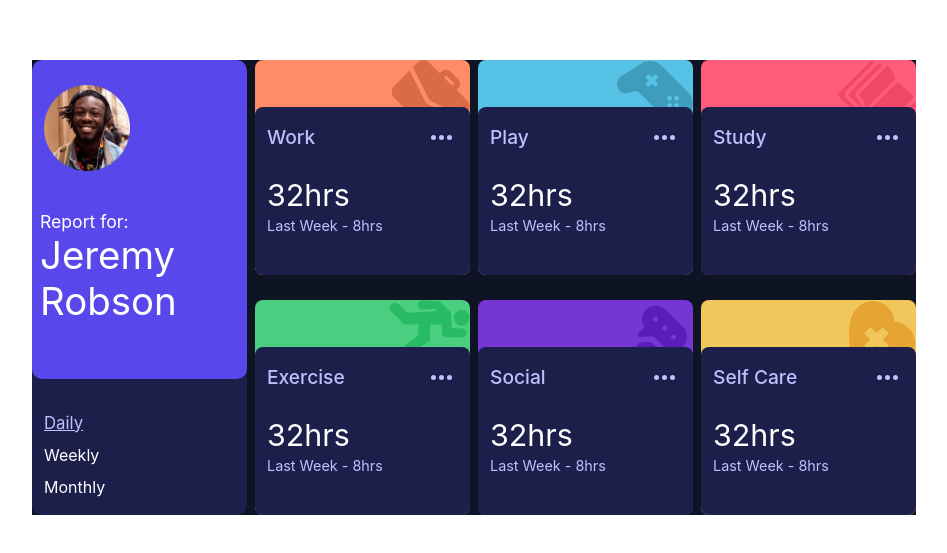
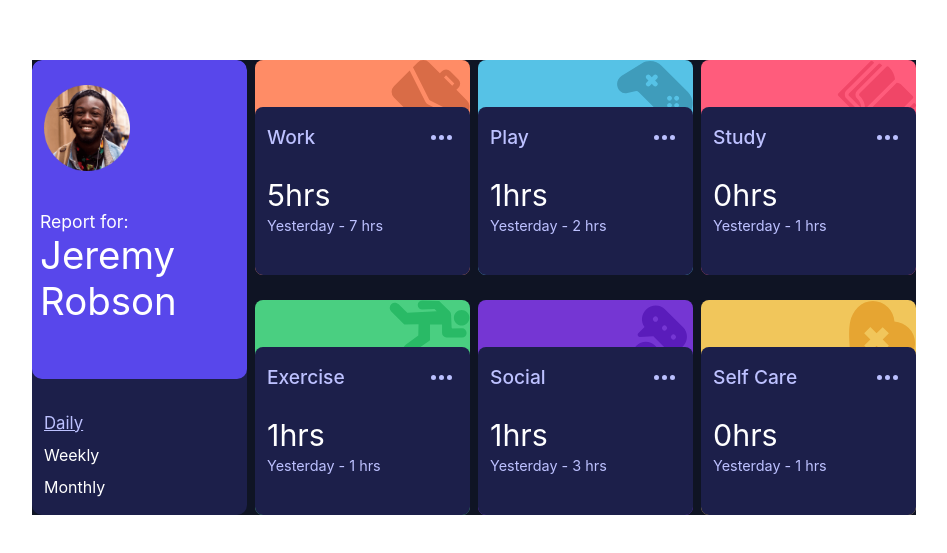
Before and after one commit to W4GFO/TimeTracking, a React (Create React App) app in the folder time-tracker/: page / in a window 1280 px wide. Shown: the part 113-666 px from the top of the page, without its empty margins (166-1113 px from the left). Built offline with nearby package versions, Linux system fonts and the light colour scheme.

Commit message:
All the components are working with the current local data set and are interactive.

```diff
--- a/time-tracker/src/Components/Cards/CardFrame.tsx
+++ b/time-tracker/src/Components/Cards/CardFrame.tsx
@@ -9,17 +9,30 @@ import EXEC_ICON from '../../Images/icon-exercise.svg'
 import CARE_ICON from '../../Images/icon-self-care.svg'
 import ELLIPSIS_ICON from '../../Images/icon-ellipsis.svg'
 
-import {ScheduleCategory, timeframeEnumToString, timeframeSelectionContext} from '../../Utils/defs'
+import {ScheduleCategory, TIMEFRAME, EventOccurance, timeframeSelectionContext} from '../../Utils/defs'
 
 type CardProps = {
 	className:string
 	schedule:ScheduleCategory
 }
 
+
 export const CardFrame = ({className, schedule}: CardProps) => {
-	const tfSelection= useContext(timeframeSelectionContext)
+	const tfSelCtx:TIMEFRAME | undefined = useContext<TIMEFRAME | undefined>(timeframeSelectionContext)
+	const timeframeSelection:TIMEFRAME = (tfSelCtx !== undefined) ? tfSelCtx : TIMEFRAME.DAILY
 
 	const containerClassName:string = className + ' card-frame-container'
+
+	const prevTimeframeTitle = ():string => {
+		switch(timeframeSelection) {
+			case TIMEFRAME.DAILY:
+				return "Yesterday";
+			case TIMEFRAME.WEEKLY:
+				return "Last Week"
+			case TIMEFRAME.MONTHLY:
+				return "Last Month"
+		}
+	}
 
 	const getImage = ():string => {
 		switch(schedule.title) {
@@ -42,6 +55,19 @@ export const CardFrame = ({className, schedule}: CardProps) => {
 		return PLAY_ICON
 	}
 
+	const getEvent = ():EventOccurance => {
+		switch(timeframeSelection) {
+			case TIMEFRAME.DAILY:
+				return schedule.Events[0]
+			case TIMEFRAME.WEEKLY:
+				return schedule.Events[1]
+			case TIMEFRAME.MONTHLY:
+				return schedule.Events[2]
+		}
+	}
+
+	const currentEventInfo:EventOccurance = getEvent()
+
 	return (
 		<section className={containerClassName}>
 			<img src={getImage()} />
@@ -52,8 +78,8 @@ export const CardFrame = ({className, schedule}: CardProps) => {
 				</div>
 
 				<div className='cardinfo-frame-data-content-frame'>
-					<span className='cardinfo-frame-data-content-hours-worked'>32hrs</span>
-					<span className='cardinfo-frame-data-content-hours-last-week'>Last Week - 8hrs</span>
+					<span className='cardinfo-frame-data-content-hours-worked'>{currentEventInfo.current}hrs</span>
+					<span className='cardinfo-frame-data-content-hours-last-week'>{prevTimeframeTitle()} - {currentEventInfo.previous} hrs</span>
 				</div>
 			</div>
 		</section>
--- a/time-tracker/src/Utils/defs.ts
+++ b/time-tracker/src/Utils/defs.ts
@@ -96,6 +96,9 @@ export const parseData = ():Schedule => {
 			monthlyEvent.current = elmt.timeframes.monthly.current
 			monthlyEvent.previous = elmt.timeframes.monthly.previous
 
+			//We're adding these into the array specifically in this
+			//order so we can just pull the values out based on the
+			//value contained in the TIMEFRAME enum.
 			category.Events.push(dailyEvent)
 			category.Events.push(weeklyEvent)
 			category.Events.push(monthlyEvent)
```
